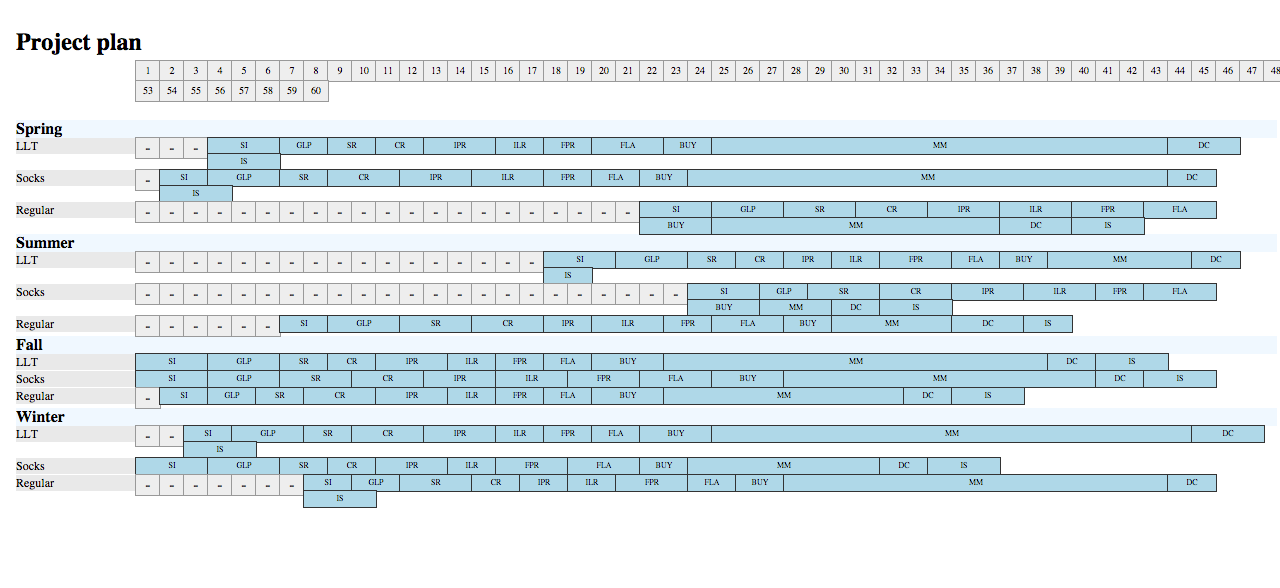
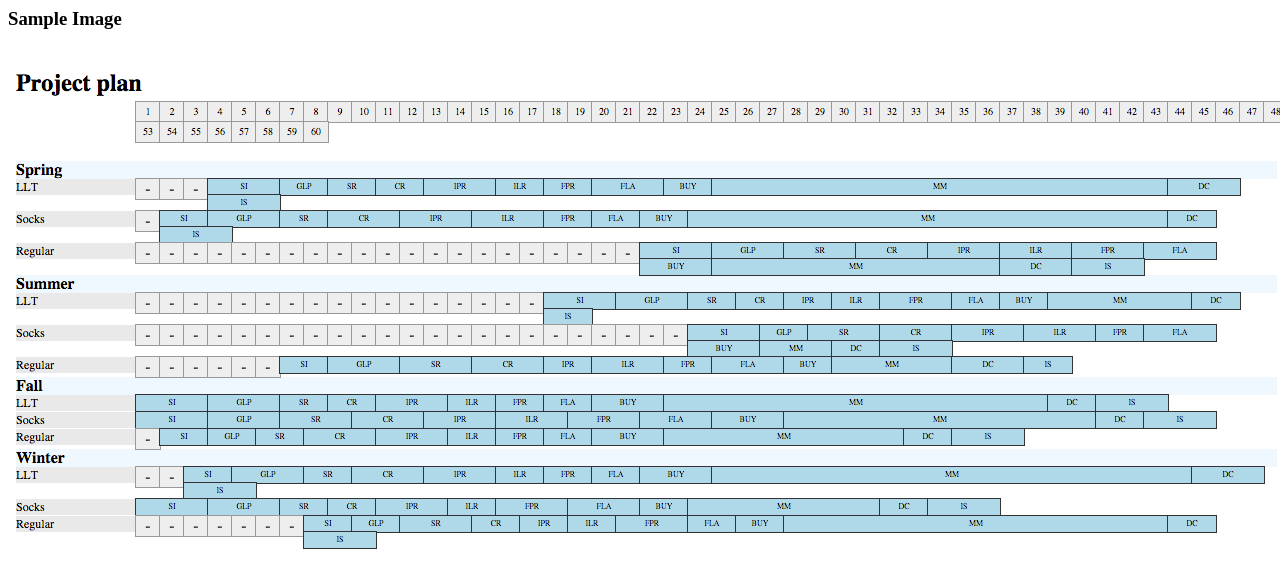
Before and after one commit to srikantguidev/sedinsamples, a plain HTML site: page index.html in a window 1280 px wide. Drawn offline with Linux system fonts and the light colour scheme.

Commit message:
Update index.html

```diff
--- a/index.html
+++ b/index.html
@@ -4,6 +4,7 @@
     <title>Sample</title>
   </head>
   <body>
-    <img src='2015-05-26-Projectplan-screenshot-2.png' />
+    <h3>Sample Image</h3>
+    <img src="2015-05-26-Projectplan-screenshot-2.png" alt="">
   </body>
 </html>
```
